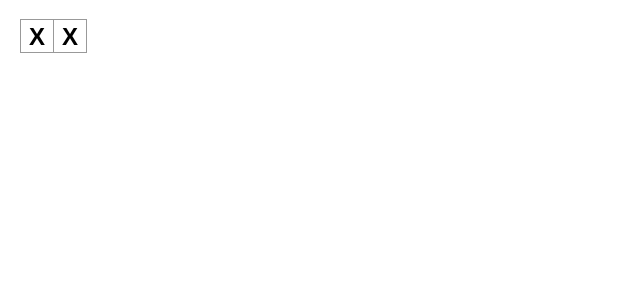
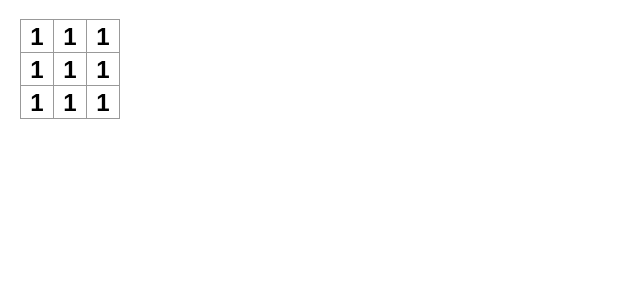
Before and after one commit to LuizGarbini/tik-tak-toe-react-tutorial, a React (Create React App) app: page / in a window 1280 px wide. Shown: the top 300 px of the page, without its empty margins (0-640 px from the left). Built offline with nearby package versions, Linux system fonts and the light colour scheme.

Commit message:
refactor: replace Square component with Board in rendering logic

```diff
--- a/src/App.jsx
+++ b/src/App.jsx
@@ -1,12 +1,29 @@
-export function Square() {
+function Square() {
+	return (
+		<button type="button" className="square">
+			1
+		</button>
+	);
+}
+
+export function Board() {
 	return (
 		<>
-			<button type="button" className="square">
-				X
-			</button>
-			<button type="button" className="square">
-				X
-			</button>
+			<div className="board-row">
+				<Square />
+				<Square />
+				<Square />
+			</div>
+			<div className="board-row">
+				<Square />
+				<Square />
+				<Square />
+			</div>
+			<div className="board-row">
+				<Square />
+				<Square />
+				<Square />
+			</div>
 		</>
 	);
 }
--- a/src/index.jsx
+++ b/src/index.jsx
@@ -2,11 +2,11 @@ import { StrictMode } from "react";
 import { createRoot } from "react-dom/client";
 import "./styles.css";
 
-import { Square } from "./App";
+import { Board } from "./App";
 
 const root = createRoot(document.getElementById("root"));
 root.render(
 	<StrictMode>
-		<Square />
+		<Board />
 	</StrictMode>,
 );
```
